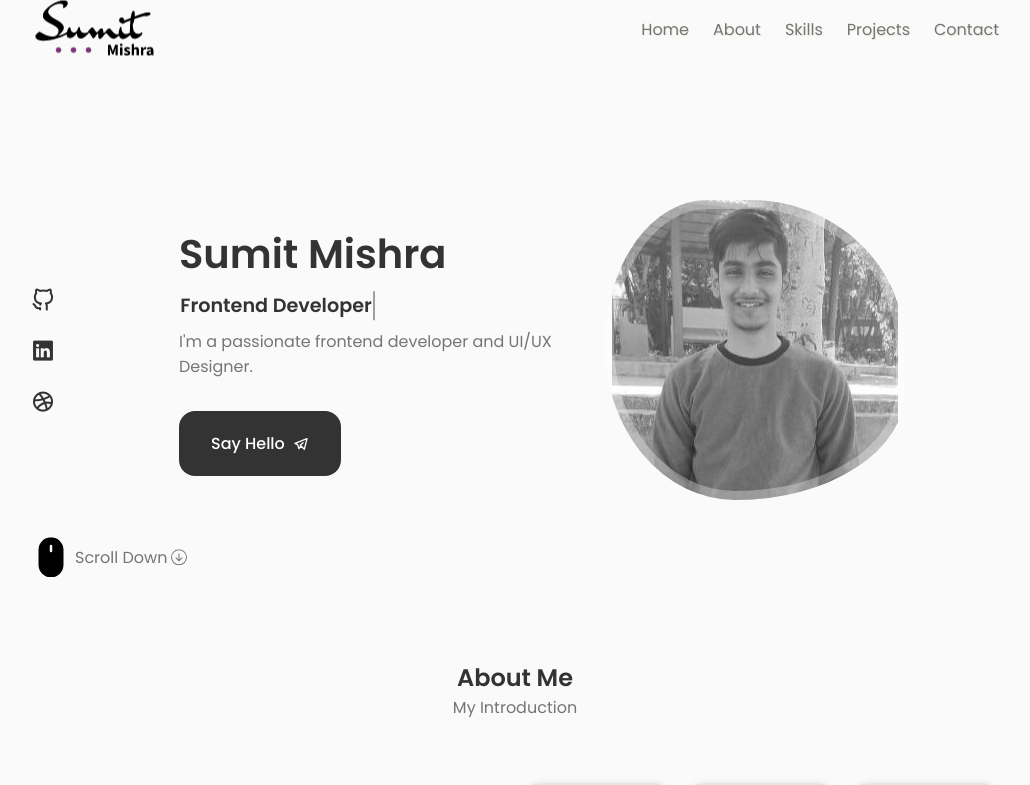
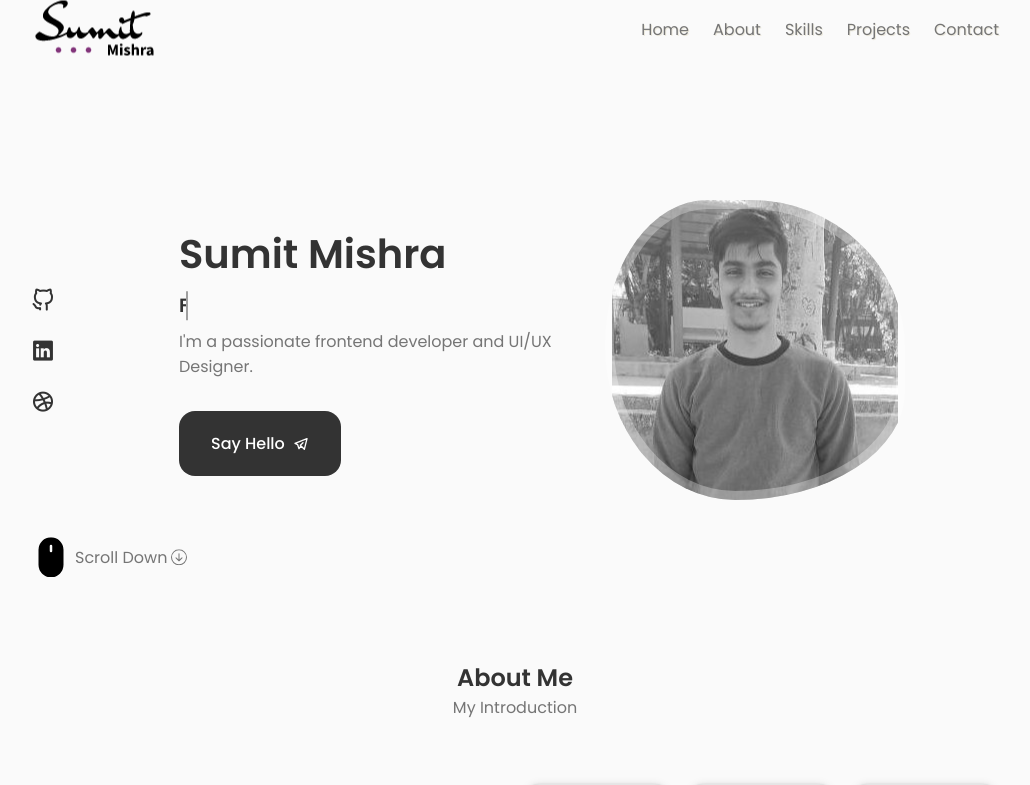
Before and after one commit to SumitMish23/Portfolio, a React (Create React App) app: page / in a window 1280 px wide. Shown: the top 785 px of the page, without its empty margins (125-1155 px from the left). Built offline with nearby package versions, Linux system fonts and the light colour scheme.

Commit message:
typewriter effect

```diff
--- a/src/components/home/Data.jsx
+++ b/src/components/home/Data.jsx
@@ -1,16 +1,26 @@
-import React from 'react';
+import React, { useEffect, useRef, useState } from "react";
 import { TbBrandTelegram } from "react-icons/tb";
-import './Home.css'
+import "./Home.css";
 
 const Data = () => {
+  const arrayOfTypewriter = ["Programmer", "Frontend Developer"];
+  const [text, setText] = useState("Frontend Developer");
+
+
+
+
   return (
     <div className="home__data">
-        <h1 className='home__title '>Sumit Mishra</h1>
-        <h3 className="home__subtitle blinker anim-typewriter">Frontend Developer</h3>
-        <p className='home__description'>I'm a passionate frontend developer and UI/UX Designer.</p>
-        <a href="#contact" className='button button--flex'>Say Hello  <TbBrandTelegram className='telegram-icon'/></a>
+      <h1 className="home__title ">Sumit Mishra</h1>
+      <h3 className="home__subtitle blinker anim-typewriter">{text}</h3>
+      <p className="home__description">
+        I'm a passionate frontend developer and UI/UX Designer.
+      </p>
+      <a href="#contact" className="button button--flex">
+        Say Hello <TbBrandTelegram className="telegram-icon" />
+      </a>
     </div>
-  )
-}
+  );
+};
 
 export default Data;
--- a/src/components/home/Home.css
+++ b/src/components/home/Home.css
@@ -36,9 +36,12 @@
   margin-top: 1rem;
   white-space: nowrap;
   position: relative;
+  max-width: fit-content;
+
 }
 .home__description {
   margin-bottom: 2rem;
+
 }
 .icon-linkedin{
 border-radius: 100px;
@@ -82,7 +85,7 @@ border-radius: 100px;
 
 /* Animation */
 .anim-typewriter {
-  animation: typewriter 4s steps(44) 1s 1 normal both,
+  animation: typewriter 6s steps(44)infinite normal ,
     blinkTextCursor 500ms steps(44) infinite normal;
 }
 @keyframes typewriter {
@@ -90,7 +93,7 @@ border-radius: 100px;
     width: 0;
   }
   to {
-    width: 12.25rem;
+    width:198px;
   }
 }
 @keyframes blinkTextCursor {
```
